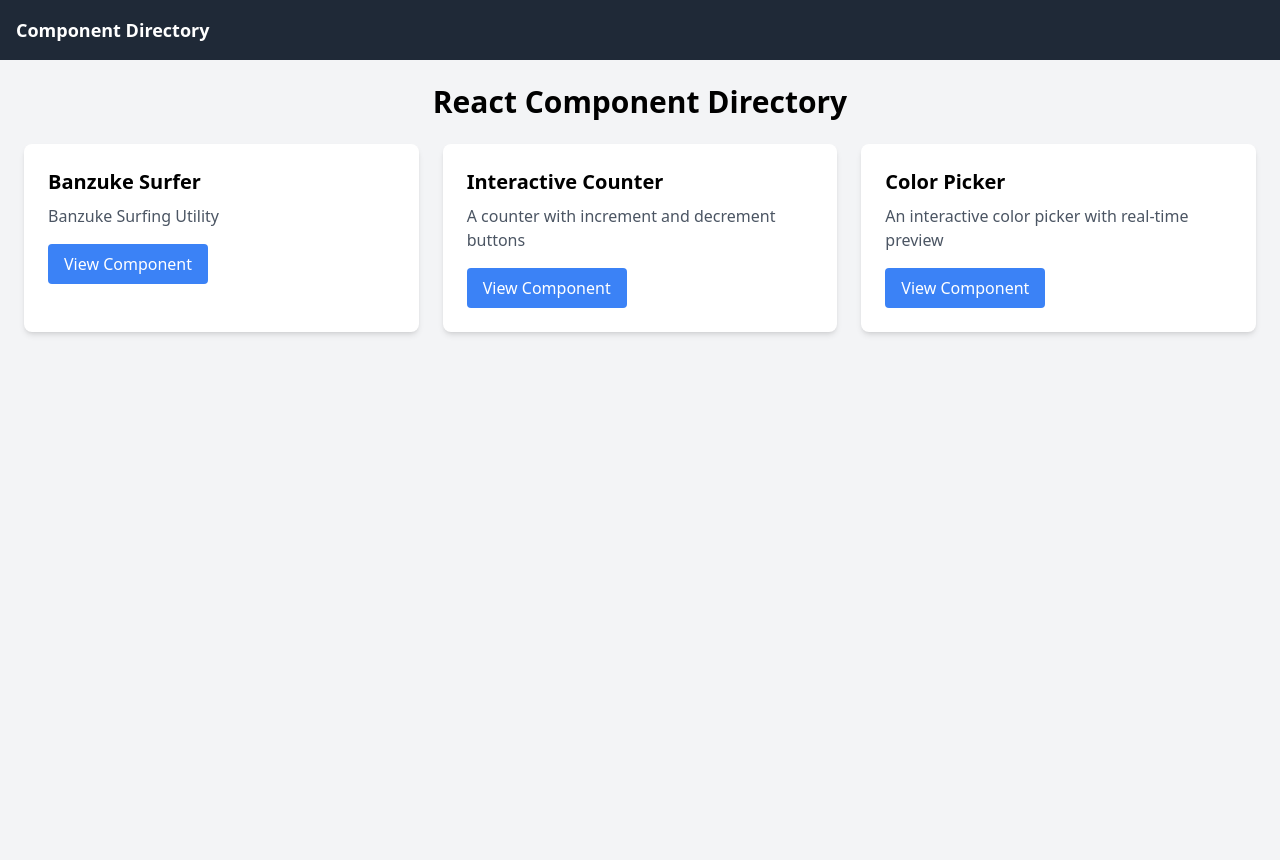
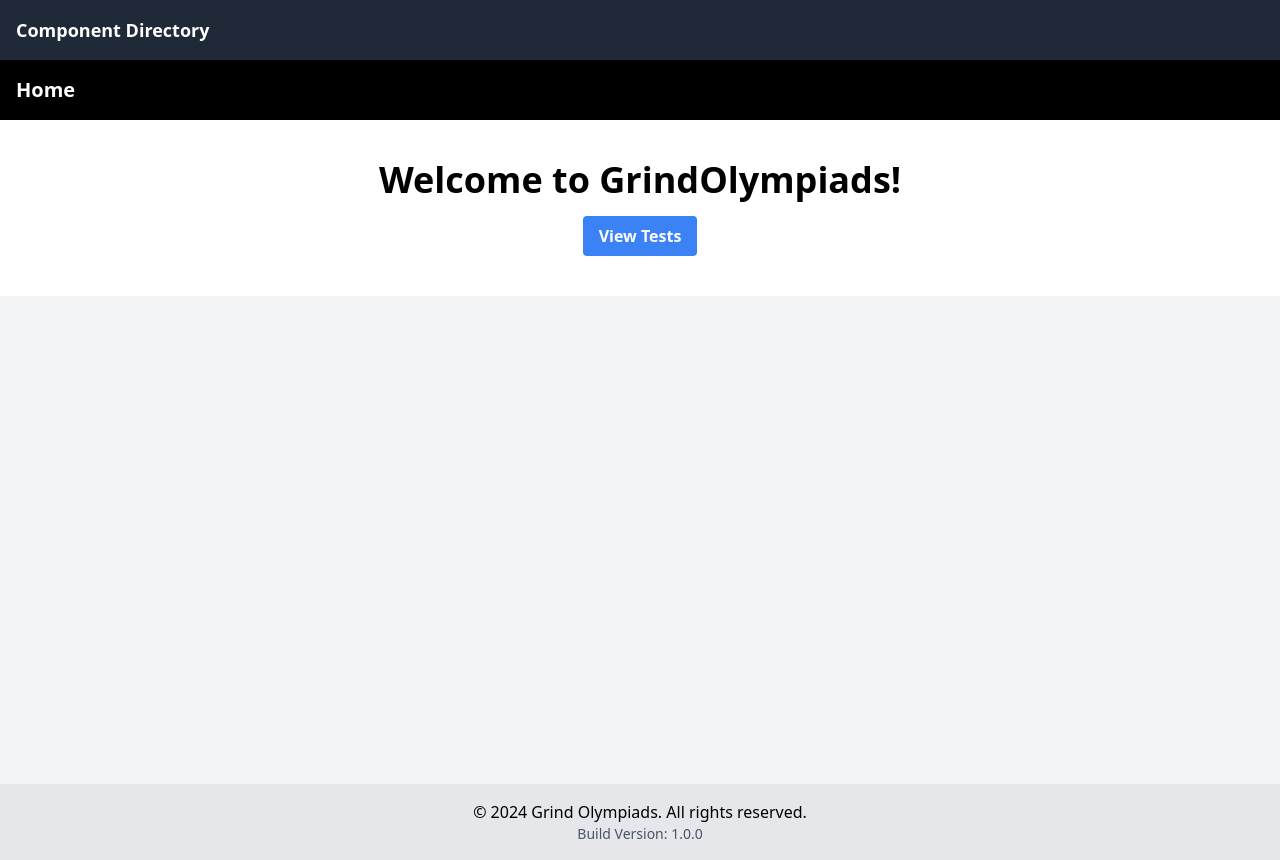
Before and after one commit to johnclyde/crazyclaudecontraptions, a React (Create React App) app in the folder helloworld/: page / in a window 1280 px wide. Built offline with nearby package versions, Linux system fonts and the light colour scheme.

Commit message:
Grind Olympiads

```diff
--- a/helloworld/src/App.js
+++ b/helloworld/src/App.js
@@ -3,6 +3,7 @@ import { BrowserRouter as Router, Route, Routes } from 'react-router-dom';
 import BanzukeSurfer from './BanzukeSurfer';
 import ColorPicker from './ColorPicker';
 import ComponentDirectory from './ComponentDirectory';
+import GrindOlympiadsIndex from './GrindOlympiadsIndex.js';
 import InteractiveCounter from './InteractiveCounter';
 import Navbar from './Navbar';
 
@@ -13,7 +14,8 @@ const App = () => {
         <Navbar />
         <main className="flex-grow">
           <Routes>
-            <Route path="/" element={<ComponentDirectory />} />
+            <Route path="/" element={<GrindOlympiadsIndex />} />
+            <Route path="/labs" element={<ComponentDirectory />} />
             <Route path="/banzuke-surfer" element={<BanzukeSurfer />} />
             <Route path="/interactive-counter" element={<InteractiveCounter />} />
             <Route path="/color-picker" element={<ColorPicker />} />
--- a/helloworld/src/ComponentDirectory.js
+++ b/helloworld/src/ComponentDirectory.js
@@ -6,6 +6,7 @@ const ComponentDirectory = () => {
     { name: 'Banzuke Surfer', path: '/banzuke-surfer', description: 'Banzuke Surfing Utility' },
     { name: 'Interactive Counter', path: '/interactive-counter', description: 'A counter with increment and decrement buttons' },
     { name: 'Color Picker', path: '/color-picker', description: 'An interactive color picker with real-time preview' },
+    { name: 'GrindOlympiads Index', path: '/grind-olympiads', description: 'Index page for GrindOlympiads math platform' },
   ];
 
   return (
--- /dev/null
+++ b/helloworld/src/GrindOlympiadsIndex.js
@@ -0,0 +1,86 @@
+import React, { useState } from 'react';
+
+const GrindOlympiadsIndex = () => {
+  const [showTests, setShowTests] = useState(false);
+  const [showNotification, setShowNotification] = useState(false);
+
+  // Simulated tests data
+  const tests = [
+    'AMC 8 - 2023 - Fall',
+    'AMC 10 - 2024 - Spring',
+    'AMC 12 - 2023 - Winter',
+    'AIME - 2024 - I',
+    'USAMO - 2023 - Day 1',
+  ];
+
+  const toggleTests = () => {
+    setShowTests(!showTests);
+  };
+
+  const toggleNotification = () => {
+    setShowNotification(!showNotification);
+  };
+
+  return (
+    <div className="min-h-screen flex flex-col bg-gray-100">
+      <nav className="bg-black text-white p-4 flex justify-between items-center">
+        <a href="#" className="text-xl font-bold">Home</a>
+        <div className="flex items-center space-x-4">
+          <button onClick={toggleNotification} className="text-xl">
+            <i className="fas fa-bell"></i>
+          </button>
+          <button className="text-xl">
+            <i className="fas fa-user"></i>
+          </button>
+        </div>
+      </nav>
+
+      {showNotification && (
+        <div className="bg-blue-500 text-white p-2 text-center">
+          You have no new notifications
+        </div>
+      )}
+
+      <header className="text-center py-10 bg-white">
+        <h1 className="text-4xl font-bold mb-4">Welcome to GrindOlympiads!</h1>
+        <button
+          onClick={toggleTests}
+          className="bg-blue-500 hover:bg-blue-700 text-white font-bold py-2 px-4 rounded"
+        >
+          View Tests
+        </button>
+      </header>
+
+      <main className="flex-grow container mx-auto px-4 py-8">
+        {showTests && (
+          <section>
+            <h2 className="text-2xl font-bold mb-4">Available Tests</h2>
+            {tests.length > 0 ? (
+              <ul className="space-y-2">
+                {tests.map((test, index) => (
+                  <li key={index}>
+                    <a
+                      href={`https://grindolympiads.com/competition/${test.replace(/ - /g, '/')}`}
+                      className="text-blue-500 hover:underline"
+                    >
+                      {test}
+                    </a>
+                  </li>
+                ))}
+              </ul>
+            ) : (
+              <p>No tests available at the moment. Please check back later.</p>
+            )}
+          </section>
+        )}
+      </main>
+
+      <footer className="bg-gray-200 text-center p-4">
+        <p>&copy; 2024 Grind Olympiads. All rights reserved.</p>
+        <p className="text-sm text-gray-600">Build Version: 1.0.0</p>
+      </footer>
+    </div>
+  );
+};
+
+export default GrindOlympiadsIndex;
```
